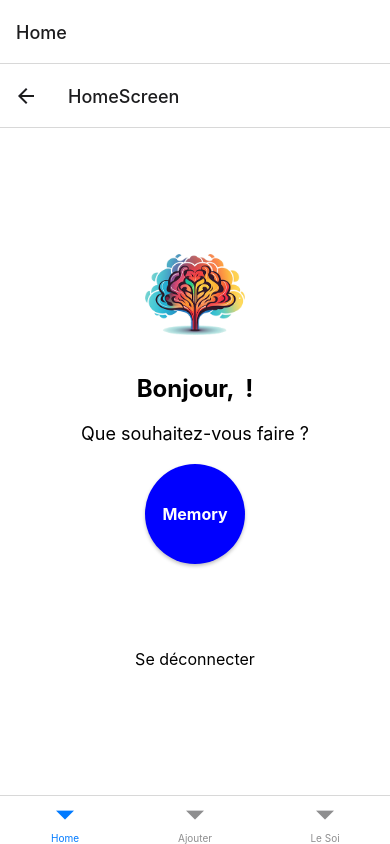
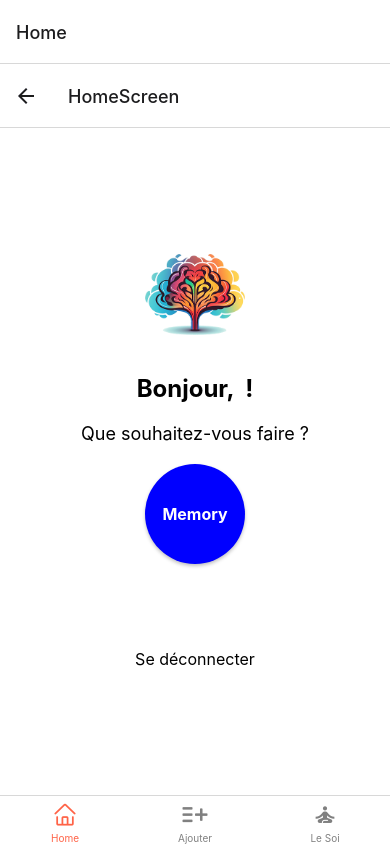
Before and after one commit to jogit64/neutralize, a React Native app: screen /HomeTabs in a window 390 px wide. Built offline with nearby package versions, Linux system fonts and the light colour scheme.

Commit message:
Version  barnav bas icone test apk ok - no traitement

```diff
--- a/navigation/HomeTabs.tsx
+++ b/navigation/HomeTabs.tsx
@@ -56,7 +56,34 @@ function SoiStackScreen() {
 
 export default function HomeTabs() {
   return (
-    <Tab.Navigator>
+    <Tab.Navigator
+      screenOptions={({ route }) => ({
+        tabBarIcon: ({ focused, color, size }) => {
+          if (route.name === "Home") {
+            return <AntDesign name="home" size={size} color={color} />;
+          } else if (route.name === "Ajouter") {
+            return <Entypo name="add-to-list" size={size} color={color} />;
+          } else if (route.name === "Le Soi") {
+            return (
+              <MaterialCommunityIcons
+                name="meditation"
+                size={size}
+                color={color}
+              />
+            );
+          }
+          // Vous pouvez retourner un autre composant d'icône par défaut ici si vous en avez un
+        },
+        tabBarActiveTintColor: "tomato",
+        tabBarInactiveTintColor: "gray",
+        tabBarStyle: [
+          {
+            display: "flex",
+          },
+          null,
+        ],
+      })}
+    >
       <Tab.Screen name="Home" component={HomeStackScreen} />
       <Tab.Screen name="Ajouter" component={AjouterStackScreen} />
       <Tab.Screen name="Le Soi" component={SoiStackScreen} />
```
